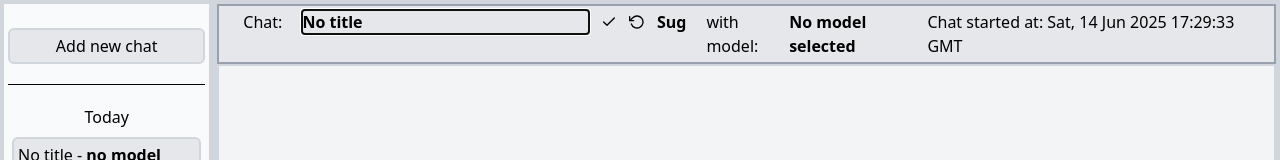
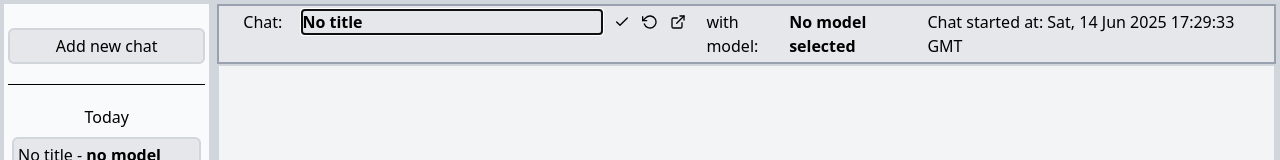
Before and after one commit to BMike903/LLM-front, a React (Vite) app: page / in a window 1280 px wide. Both pictures are taken after a click on the button 642 px from the left and 22 px from the top of the page. Shown: the top 160 px of the page. Built offline with nearby package versions, Linux system fonts and the light colour scheme.

Commit message:
icon and tooltip for suggest button

```diff
--- a/src/components/titleInput.tsx
+++ b/src/components/titleInput.tsx
@@ -1,6 +1,12 @@
 import { useState, useEffect, useRef } from "react";
 
-import { FiEdit2, FiCheck, FiRotateCcw, FiLoader } from "react-icons/fi";
+import {
+  FiEdit2,
+  FiCheck,
+  FiRotateCcw,
+  FiLoader,
+  FiExternalLink,
+} from "react-icons/fi";
 
 import { selectTitleOrFirstMessage } from "../utils/chat";
 import useChatsStore from "../store/store";
@@ -89,7 +95,7 @@ function CurrentChatTitleInput({
             {titleTipStatus === "fetching" ? (
               <FiLoader className="animate-spin" />
             ) : (
-              <>Sug</>
+              <FiExternalLink title="Get suggestion from model" />
             )}
           </button>
         </>
```
